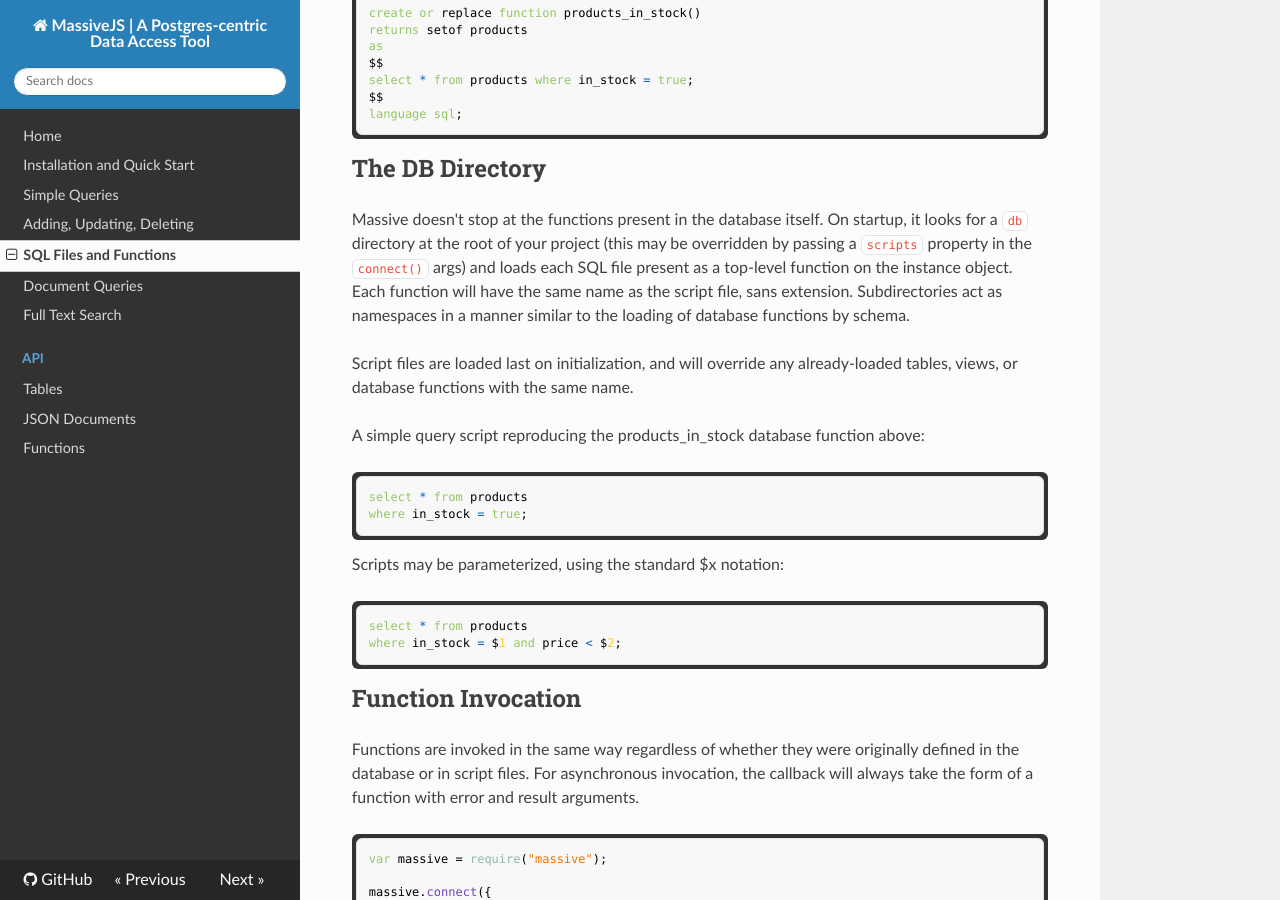
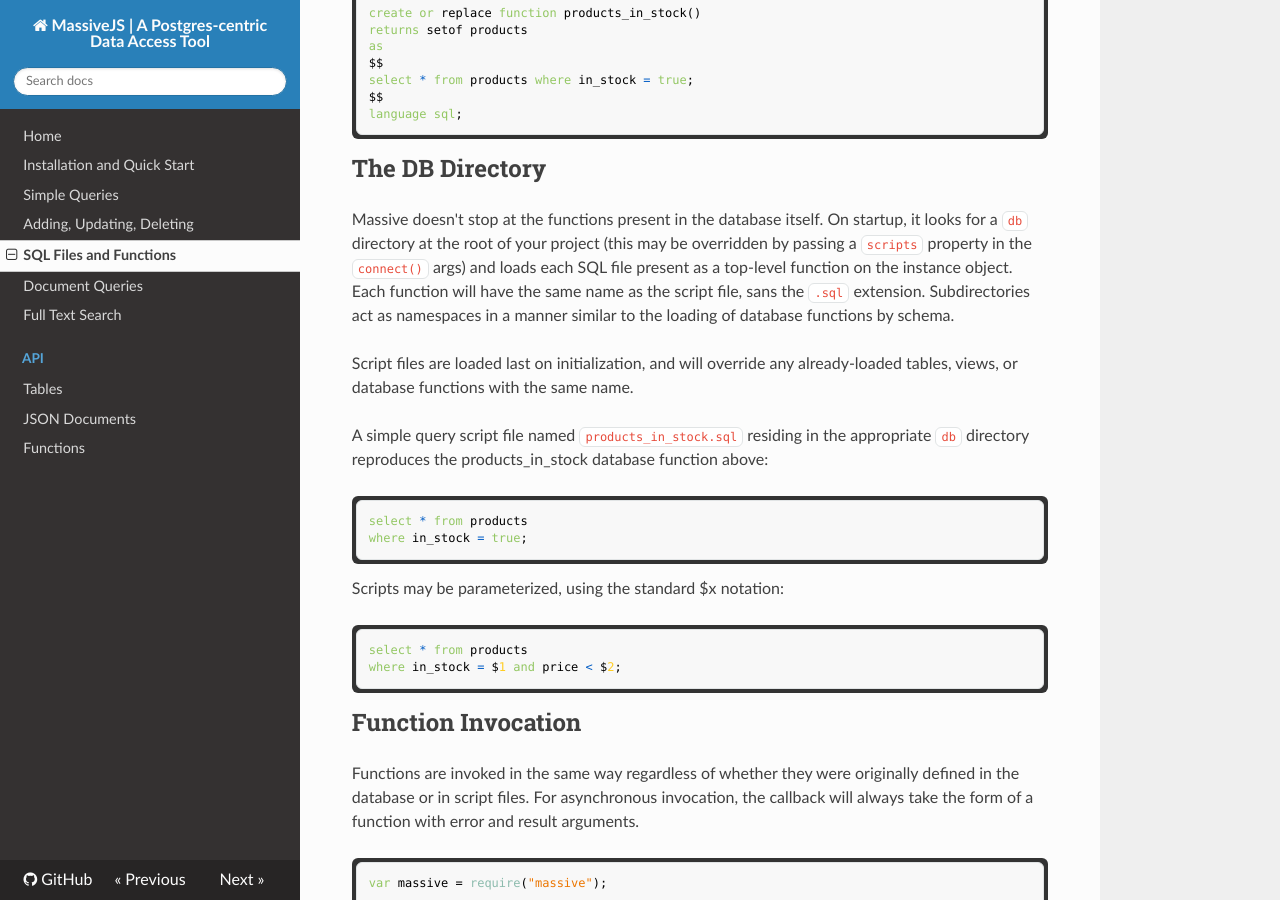
Before and after one commit to dmfay/massive-js, an MkDocs documentation site: the page built from docs/functions.md, in a window 1280 px wide and 900 px high, scrolled down 359 px. Built offline with MkDocs 1.6.1, drawn with Linux system fonts in a browser that asks for light colours; nearby versions of some CDN libraries; old or Windows-style settings are respelled for this version of MkDocs.

Commit message:
making it very obvious that the files need to end with .sql to be considered SQL scripts

````diff
--- a/docs/functions.md
+++ b/docs/functions.md
@@ -14,11 +14,11 @@
 ```
 
 ## The DB Directory
-Massive doesn't stop at the functions present in the database itself. On startup, it looks for a `db` directory at the root of your project (this may be overridden by passing a `scripts` property in the `connect()` args) and loads each SQL file present as a top-level function on the instance object. Each function will have the same name as the script file, sans extension. Subdirectories act as namespaces in a manner similar to the loading of database functions by schema.
+Massive doesn't stop at the functions present in the database itself. On startup, it looks for a `db` directory at the root of your project (this may be overridden by passing a `scripts` property in the `connect()` args) and loads each SQL file present as a top-level function on the instance object. Each function will have the same name as the script file, sans the `.sql` extension. Subdirectories act as namespaces in a manner similar to the loading of database functions by schema.
 
 Script files are loaded last on initialization, and will override any already-loaded tables, views, or database functions with the same name.
 
-A simple query script reproducing the products_in_stock database function above:
+A simple query script file named `products_in_stock.sql` residing in the appropriate `db` directory reproduces the products_in_stock database function above:
 
 ```sql
 select * from products
````
